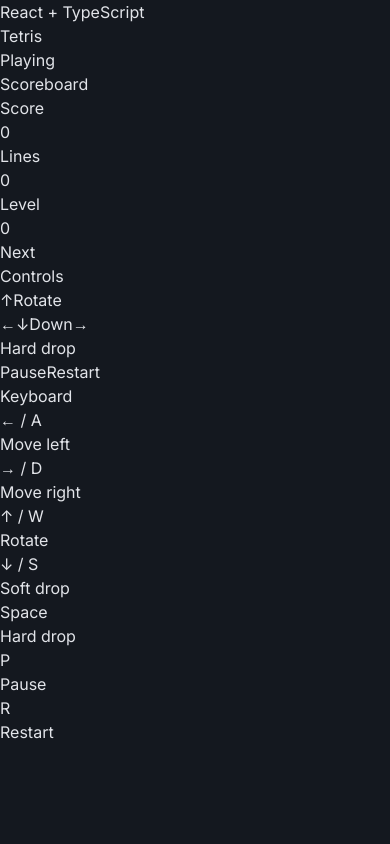
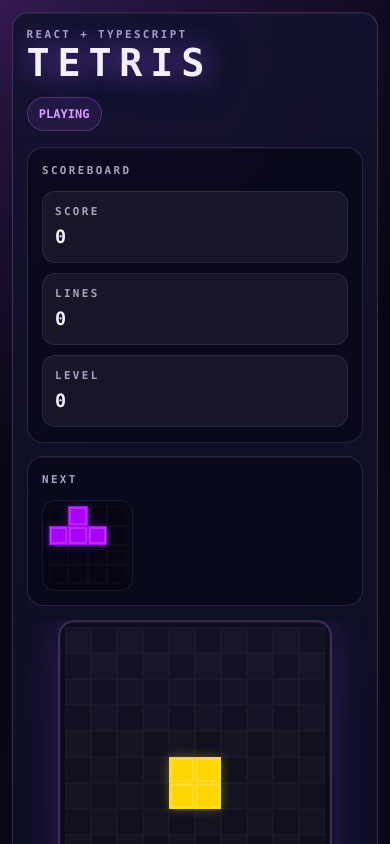
Before and after one commit to RRETA/tetris-game, a React (Vite) app: page / in a window 390 px wide. Shown: the top 844 px of the page. Built offline with nearby package versions, Linux system fonts and the light colour scheme.

Commit message:
style: add responsive accessible game design

```diff
--- a/src/index.css
+++ b/src/index.css
@@ -21,28 +21,455 @@
 }
 
 :root {
-  --background: 220 20% 10%;
-  --foreground: 220 15% 90%;
-  --border: 220 15% 20%;
-  --card: 220 20% 14%;
-  --card-foreground: 220 15% 90%;
-  --primary: 270 80% 65%;
+  color-scheme: dark;
+  --background: 240 33% 5%;
+  --foreground: 250 30% 92%;
+  --border: 245 26% 24%;
+  --card: 244 36% 10%;
+  --card-foreground: 250 30% 92%;
+  --primary: 277 100% 64%;
   --primary-foreground: 0 0% 100%;
-  --muted: 220 20% 18%;
-  --muted-foreground: 220 10% 55%;
-  --app-font-sans: 'Inter', sans-serif;
-  --app-font-mono: 'JetBrains Mono', 'Courier New', monospace;
-  --radius: .5rem;
+  --muted: 244 28% 16%;
+  --muted-foreground: 246 16% 68%;
+  --app-font-sans: Inter, ui-sans-serif, system-ui, -apple-system, BlinkMacSystemFont, "Segoe UI", sans-serif;
+  --app-font-mono: "JetBrains Mono", "SFMono-Regular", Consolas, "Liberation Mono", monospace;
+  --radius: 0.9rem;
+  --surface: #0c0c1f;
+  --surface-elevated: #12122c;
+  --surface-soft: rgba(255, 255, 255, 0.055);
+  --text: #f3f0ff;
+  --text-muted: #a9a2c5;
+  --accent: #ad4dff;
+  --accent-strong: #d89bff;
+  --danger: #ff4d72;
+  --focus: #8be9fd;
+  --board-cell-size: clamp(14px, 3.7vmin, 30px);
+  --preview-cell-size: clamp(16px, 5vmin, 24px);
 }
 
 @layer base {
   * {
-    @apply border-border box-border;
+    box-sizing: border-box;
   }
+
+  html {
+    min-height: 100%;
+    background: #070713;
+  }
+
   body {
-    @apply font-sans antialiased bg-background text-foreground;
+    min-width: 320px;
+    min-height: 100vh;
     margin: 0;
-    padding: 0;
-    overflow: hidden;
+    color: var(--text);
+    background:
+      radial-gradient(circle at top left, rgba(173, 77, 255, 0.28), transparent 30rem),
+      radial-gradient(circle at bottom right, rgba(0, 229, 255, 0.16), transparent 28rem),
+      linear-gradient(145deg, #070713 0%, #0d0920 55%, #080817 100%);
+    font-family: var(--app-font-sans);
+    font-synthesis: none;
+    line-height: 1.5;
+    text-rendering: optimizeLegibility;
+    -webkit-font-smoothing: antialiased;
+    -moz-osx-font-smoothing: grayscale;
+    overflow-x: hidden;
+  }
+
+  button,
+  input,
+  textarea,
+  select {
+    font: inherit;
+  }
+
+  button:focus-visible,
+  [tabindex]:focus-visible {
+    outline: 3px solid var(--focus);
+    outline-offset: 3px;
   }
 }
+
+.sr-only {
+  position: absolute;
+  width: 1px;
+  height: 1px;
+  padding: 0;
+  margin: -1px;
+  overflow: hidden;
+  clip: rect(0, 0, 0, 0);
+  white-space: nowrap;
+  border: 0;
+}
+
+.game-page {
+  display: grid;
+  min-height: 100vh;
+  padding: clamp(1rem, 3vw, 2.5rem);
+  place-items: center;
+}
+
+.game-card {
+  width: min(100%, 1180px);
+  padding: clamp(1rem, 3vw, 2rem);
+  border: 1px solid rgba(216, 155, 255, 0.22);
+  border-radius: clamp(1rem, 2vw, 1.6rem);
+  background: linear-gradient(180deg, rgba(18, 18, 44, 0.86), rgba(10, 10, 28, 0.9));
+  box-shadow: 0 24px 80px rgba(0, 0, 0, 0.38), inset 0 1px 0 rgba(255, 255, 255, 0.06);
+  backdrop-filter: blur(18px);
+}
+
+.game-header {
+  display: flex;
+  align-items: flex-start;
+  justify-content: space-between;
+  gap: 1rem;
+  margin-bottom: clamp(1rem, 3vw, 1.75rem);
+}
+
+.eyebrow,
+.panel-title,
+.stat-card__label {
+  margin: 0;
+  color: var(--text-muted);
+  font-family: var(--app-font-mono);
+  font-size: 0.68rem;
+  font-weight: 700;
+  letter-spacing: 0.22em;
+  text-transform: uppercase;
+}
+
+.game-title {
+  margin: 0.1rem 0 0;
+  color: var(--text);
+  font-family: var(--app-font-mono);
+  font-size: clamp(2.4rem, 8vw, 5.4rem);
+  font-weight: 900;
+  letter-spacing: clamp(0.18em, 2vw, 0.34em);
+  line-height: 0.95;
+  text-shadow: 0 0 28px rgba(173, 77, 255, 0.75), 0 0 62px rgba(0, 229, 255, 0.28);
+  text-transform: uppercase;
+}
+
+.game-status {
+  margin: 0;
+  padding: 0.45rem 0.7rem;
+  border: 1px solid rgba(216, 155, 255, 0.22);
+  border-radius: 999px;
+  color: var(--accent-strong);
+  background: rgba(173, 77, 255, 0.11);
+  font-family: var(--app-font-mono);
+  font-size: 0.75rem;
+  font-weight: 700;
+  text-transform: uppercase;
+}
+
+.game-layout {
+  display: grid;
+  grid-template-columns: minmax(132px, 0.8fr) auto minmax(180px, 1fr);
+  align-items: start;
+  gap: clamp(0.85rem, 2vw, 1.25rem);
+}
+
+.side-panel {
+  display: grid;
+  gap: 0.85rem;
+}
+
+.board-shell {
+  display: grid;
+  justify-items: center;
+}
+
+.game-board {
+  position: relative;
+  display: grid;
+  grid-template-columns: repeat(var(--board-width), var(--board-cell-size));
+  grid-template-rows: repeat(var(--board-height), var(--board-cell-size));
+  padding: 0.3rem;
+  border: 2px solid rgba(216, 155, 255, 0.24);
+  border-radius: 1rem;
+  background: linear-gradient(180deg, rgba(13, 13, 31, 0.98), rgba(6, 6, 18, 0.98));
+  box-shadow: 0 0 44px rgba(173, 77, 255, 0.22), inset 0 0 0 1px rgba(255, 255, 255, 0.04);
+  overflow: hidden;
+}
+
+.board-cell {
+  width: var(--board-cell-size);
+  height: var(--board-cell-size);
+  border: 1px solid rgba(255, 255, 255, 0.025);
+}
+
+.board-cell--shade-a {
+  background: rgba(255, 255, 255, 0.035);
+}
+
+.board-cell--shade-b {
+  background: rgba(255, 255, 255, 0.018);
+}
+
+.board-cell--ghost {
+  border: 2px solid color-mix(in srgb, var(--cell-color) 58%, transparent);
+  background: color-mix(in srgb, var(--cell-shadow) 45%, transparent);
+}
+
+.board-cell--current,
+.board-cell--locked,
+.preview-grid__cell--filled {
+  background: var(--cell-color);
+  box-shadow:
+    inset 0 0 0 2px color-mix(in srgb, var(--cell-color) 82%, white),
+    inset 2px 2px 0 rgba(255, 255, 255, 0.36),
+    inset -2px -2px 0 rgba(0, 0, 0, 0.46),
+    0 0 12px color-mix(in srgb, var(--cell-color) 34%, transparent);
+}
+
+.board-overlay {
+  position: absolute;
+  inset: 0;
+  display: grid;
+  align-content: center;
+  justify-items: center;
+  gap: 0.55rem;
+  padding: 1rem;
+  background: rgba(4, 4, 14, 0.78);
+  backdrop-filter: blur(6px);
+  text-align: center;
+}
+
+.board-overlay__title {
+  color: var(--accent-strong);
+  font-family: var(--app-font-mono);
+  font-size: clamp(1.5rem, 6vw, 2.3rem);
+  font-weight: 900;
+  letter-spacing: 0.16em;
+  text-shadow: 0 0 28px rgba(173, 77, 255, 0.7);
+  text-transform: uppercase;
+}
+
+.board-overlay__hint {
+  color: var(--text-muted);
+  font-family: var(--app-font-mono);
+  font-size: 0.85rem;
+}
+
+.score-panel,
+.next-piece,
+.controls-card,
+.keyboard-card {
+  padding: 0.9rem;
+  border: 1px solid rgba(216, 155, 255, 0.16);
+  border-radius: 1rem;
+  background: rgba(8, 8, 24, 0.7);
+  box-shadow: inset 0 1px 0 rgba(255, 255, 255, 0.035);
+}
+
+.score-panel__stats,
+.keyboard-list {
+  display: grid;
+  gap: 0.6rem;
+  margin: 0.75rem 0 0;
+  padding: 0;
+}
+
+.stat-card {
+  padding: 0.75rem;
+  border: 1px solid rgba(255, 255, 255, 0.08);
+  border-radius: 0.8rem;
+  background: var(--surface-soft);
+}
+
+.stat-card__value {
+  margin: 0.15rem 0 0;
+  color: var(--text);
+  font-family: var(--app-font-mono);
+  font-size: clamp(1.15rem, 2vw, 1.55rem);
+  font-weight: 900;
+  letter-spacing: 0.04em;
+}
+
+.preview-grid {
+  display: grid;
+  grid-template-columns: repeat(4, var(--preview-cell-size));
+  grid-template-rows: repeat(4, var(--preview-cell-size));
+  width: max-content;
+  margin-top: 0.75rem;
+  padding: 0.35rem;
+  border: 1px solid rgba(255, 255, 255, 0.08);
+  border-radius: 0.8rem;
+  background: rgba(0, 0, 0, 0.22);
+}
+
+.preview-grid__cell {
+  width: var(--preview-cell-size);
+  height: var(--preview-cell-size);
+  border: 1px solid rgba(255, 255, 255, 0.025);
+}
+
+.controls-grid,
+.controls-actions {
+  display: grid;
+  gap: 0.45rem;
+  margin-top: 0.75rem;
+}
+
+.controls-grid__row {
+  display: grid;
+  gap: 0.45rem;
+}
+
+.controls-grid__row--center {
+  justify-content: center;
+}
+
+.controls-grid__row--three {
+  grid-template-columns: repeat(3, minmax(0, 1fr));
+}
+
+.controls-actions {
+  grid-template-columns: 1fr 1fr;
+}
+
+.control-button {
+  min-height: 3rem;
+  padding: 0.6rem 0.75rem;
+  border: 1px solid rgba(216, 155, 255, 0.28);
+  border-radius: 0.75rem;
+  color: var(--text);
+  background: linear-gradient(180deg, rgba(35, 35, 77, 0.95), rgba(18, 18, 42, 0.95));
+  cursor: pointer;
+  display: inline-flex;
+  flex-direction: column;
+  align-items: center;
+  justify-content: center;
+  gap: 0.12rem;
+  user-select: none;
+  touch-action: manipulation;
+  transition: transform 160ms ease, border-color 160ms ease, background 160ms ease, opacity 160ms ease;
+}
+
+.control-button:hover:not(:disabled) {
+  border-color: rgba(216, 155, 255, 0.7);
+  background: linear-gradient(180deg, rgba(52, 45, 116, 0.95), rgba(26, 22, 58, 0.95));
+  transform: translateY(-1px);
+}
+
+.control-button:active:not(:disabled) {
+  transform: translateY(1px) scale(0.98);
+}
+
+.control-button:disabled {
+  cursor: not-allowed;
+  opacity: 0.42;
+}
+
+.control-button--secondary {
+  background: rgba(255, 255, 255, 0.045);
+  color: var(--text-muted);
+}
+
+.control-button--wide {
+  width: 100%;
+}
+
+.control-button__label {
+  font-family: var(--app-font-mono);
+  font-size: 0.95rem;
+  font-weight: 900;
+  letter-spacing: 0.04em;
+}
+
+.control-button__sub-label {
+  color: var(--text-muted);
+  font-family: var(--app-font-mono);
+  font-size: 0.65rem;
+  font-weight: 700;
+  letter-spacing: 0.05em;
+  text-transform: uppercase;
+}
+
+.keyboard-list__row {
+  display: flex;
+  align-items: center;
+  justify-content: space-between;
+  gap: 1rem;
+  color: var(--text-muted);
+  font-family: var(--app-font-mono);
+  font-size: 0.78rem;
+}
+
+.keyboard-list__row dt,
+.keyboard-list__row dd {
+  margin: 0;
+}
+
+.keyboard-list__row dt {
+  color: var(--text);
+  font-weight: 800;
+}
+
+@media (max-width: 940px) {
+  .game-layout {
+    grid-template-columns: minmax(0, 1fr) minmax(0, auto);
+  }
+
+  .side-panel--left {
+    grid-column: 1 / -1;
+    grid-template-columns: repeat(2, minmax(0, 1fr));
+    order: -1;
+  }
+
+  .side-panel--right {
+    grid-column: 1 / -1;
+    grid-template-columns: minmax(0, 1fr) minmax(0, 1fr);
+  }
+}
+
+@media (max-width: 680px) {
+  :root {
+    --board-cell-size: min(8.2vw, 26px);
+  }
+
+  .game-page {
+    align-items: start;
+    padding: 0.75rem;
+  }
+
+  .game-card {
+    padding: 0.85rem;
+  }
+
+  .game-header {
+    align-items: stretch;
+    flex-direction: column;
+  }
+
+  .game-status {
+    align-self: flex-start;
+  }
+
+  .game-layout,
+  .side-panel--left,
+  .side-panel--right {
+    grid-template-columns: 1fr;
+  }
+
+  .board-shell {
+    overflow-x: auto;
+    padding-bottom: 0.25rem;
+  }
+
+  .game-board {
+    margin-inline: auto;
+  }
+}
+
+@media (prefers-reduced-motion: reduce) {
+  *,
+  *::before,
+  *::after {
+    scroll-behavior: auto !important;
+    transition-duration: 0.01ms !important;
+    animation-duration: 0.01ms !important;
+    animation-iteration-count: 1 !important;
+  }
+}
```
